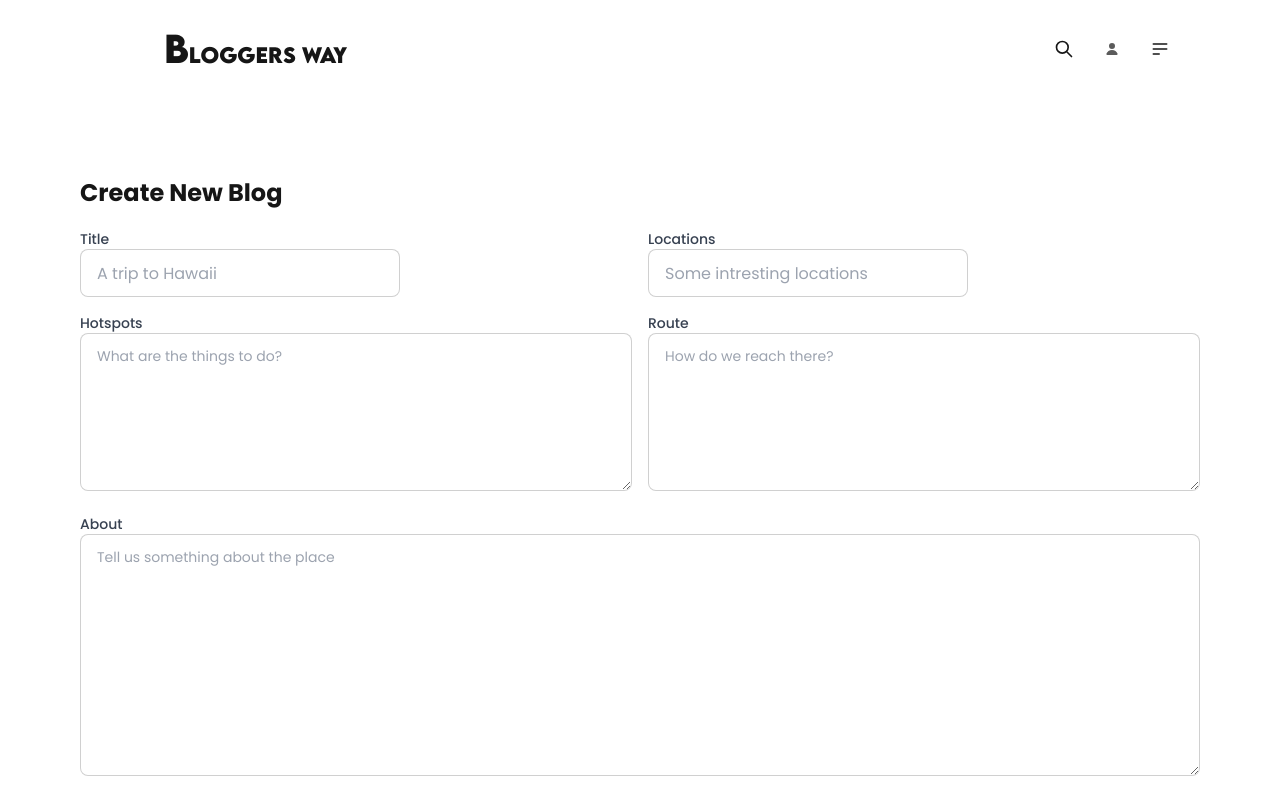
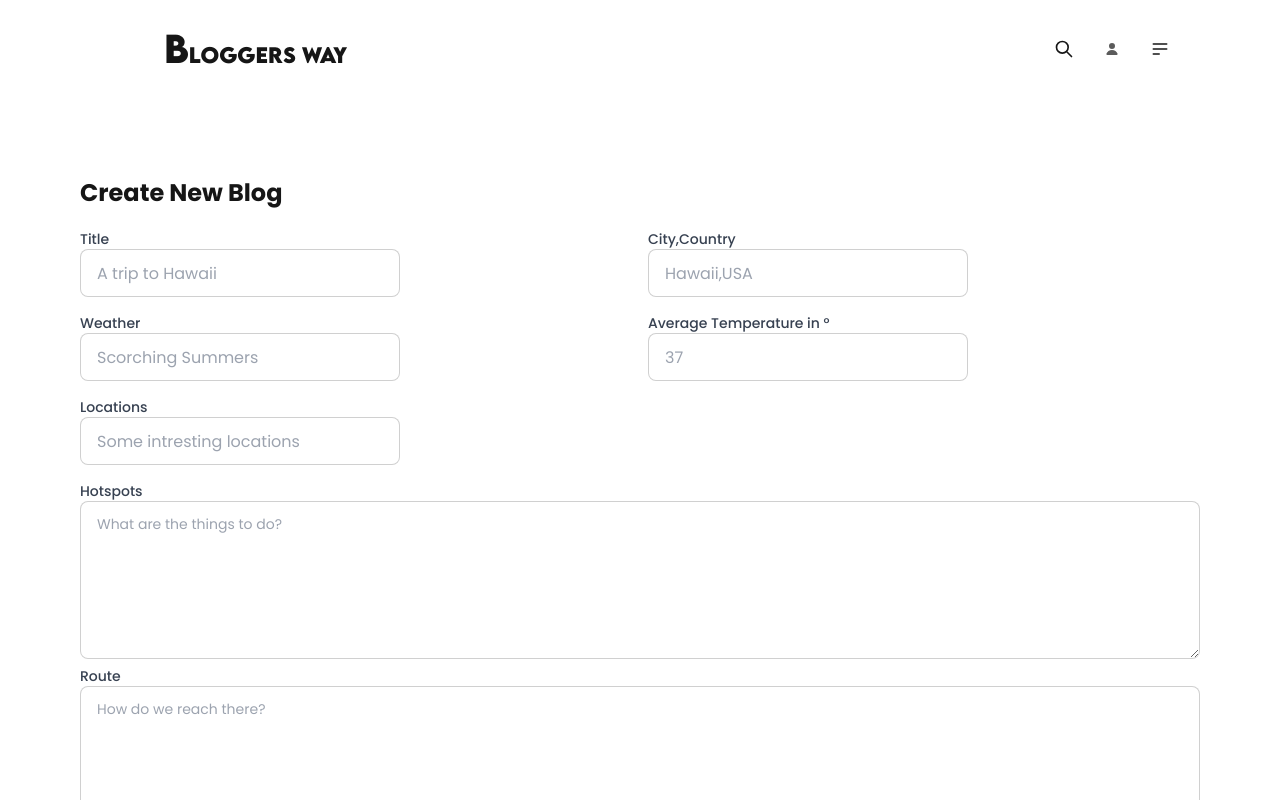
Before and after one commit to ayussh-2/bloggersWay, a React (Vite) app in the folder frontend/: page /create in a window 1280 px wide. Shown: the top 800 px of the page. Built offline with nearby package versions, Linux system fonts and the light colour scheme; no server answers; sample sign-in values are in the browser's storage; a web font is replaced by a local one.

Commit message:
task accomplished
next up user likes and user posts

```diff
--- a/frontend/src/App.tsx
+++ b/frontend/src/App.tsx
@@ -75,6 +75,9 @@ export default function App() {
         stories: string;
         cover: null;
         multiImage: null;
+        weather: string;
+        avgTemp: string;
+        cityAndCountry: string;
     }) {
         console.log(blog);
         axios
--- a/frontend/src/components/Footer.tsx
+++ b/frontend/src/components/Footer.tsx
@@ -1,14 +1,15 @@
+import { Link } from "react-router-dom";
 export default function Footer() {
     return (
         <>
             <footer className="footer px-10 py-4 border-t bg-base-200 text-base-content border-base-300">
                 <aside className="items-center grid-flow-col">
-                    <p>
+                    <Link to="/">
                         <p className=" text-xl font-lemonBld font-bold py-5 mx-5">
                             <span className="font-extrabold text-4xl">B</span>
                             loggers Way
                         </p>
-                    </p>
+                    </Link>
                 </aside>
                 <nav className="md:place-self-center md:justify-self-end">
                     <div className="grid grid-flow-col gap-4">
--- a/frontend/src/pages/CreateBlog.tsx
+++ b/frontend/src/pages/CreateBlog.tsx
@@ -13,6 +13,9 @@ export default function CreateBlog({
         uid: "",
         author: "",
         title: "",
+        cityAndCountry: "",
+        weather: "",
+        avgTemp: "",
         locations: "",
         hotspots: "",
         route: "",
@@ -35,7 +38,12 @@ export default function CreateBlog({
     const [multiImage, setMultiImage] = useState(null);
     const [loading, setLoading] = useState(false);
 
-    async function uploadImages(images: any) {
+    async function uploadImages(images: any[]) {
+        if (images.length !== 3) {
+            toast.error("Exactly three images are required.");
+            return;
+        }
+
         const uploadedImages = await Promise.all(
             images.map(async (img: any) => {
                 return await handleUploadImage(img, "multiImage");
@@ -45,41 +53,65 @@ export default function CreateBlog({
     }
     async function handleSubmit(e: any) {
         e.preventDefault();
+        setLoading(true);
+        scrollToTop();
+        try {
             if (
                 blog.title === "" ||
                 blog.locations === "" ||
                 blog.hotspots === "" ||
                 blog.route === "" ||
                 blog.about === "" ||
-            blog.stories === ""
+                blog.stories === "" ||
+                blog.weather === "" ||
+                blog.avgTemp === "" ||
+                blog.cityAndCountry === ""
             ) {
                 toast.info("Please fill all the fields");
                 return;
             }
-        setLoading(true);
-        const coverImgUrl = await handleUploadImage(coverImage, "cover");
-        const multiImgUrls = await uploadImages(Array.from(multiImage || []));
 
+            const multiImgUrls = await uploadImages(
+                Array.from(multiImage || [])
+            );
+            const coverImgUrl =
+                multiImgUrls.length !== 0
+                    ? await handleUploadImage(coverImage, "cover")
+                    : "";
+
+            if (coverImage !== "") {
                 handleCreateBlog({
                     ...blog,
                     cover: coverImgUrl,
                     multiImage: multiImgUrls,
                 });
+            }
             setBlog({
                 ...blog,
                 title: "",
+                cityAndCountry: "",
                 locations: "",
                 hotspots: "",
+                weather: "",
+                avgTemp: "",
                 route: "",
                 about: "",
                 stories: "",
                 cover: "",
                 multiImage: Array,
             });
+            toast.success("Blog Uploaded!");
+        } catch (error) {
+        } finally {
             setLoading(false);
-        toast.success("Blog Uploaded!");
         }
-
+    }
+    function scrollToTop() {
+        window.scrollTo({
+            top: 0,
+            behavior: "smooth",
+        });
+    }
     return (
         <>
             {loading && (
@@ -126,6 +158,69 @@ export default function CreateBlog({
                         </div>
                         <div>
                             <label
+                                htmlFor="title"
+                                className="block text-sm font-medium text-gray-700"
+                            >
+                                City,Country
+                            </label>
+                            <input
+                                type="text"
+                                id="title"
+                                placeholder="Hawaii,USA"
+                                className="input-med "
+                                value={blog.cityAndCountry}
+                                onChange={(e) =>
+                                    setBlog({
+                                        ...blog,
+                                        cityAndCountry: e.target.value,
+                                    })
+                                }
+                            />
+                        </div>
+                        <div>
+                            <label
+                                htmlFor="title"
+                                className="block text-sm font-medium text-gray-700"
+                            >
+                                Weather
+                            </label>
+                            <input
+                                type="text"
+                                id="title"
+                                placeholder="Scorching Summers"
+                                className="input-med "
+                                value={blog.weather}
+                                onChange={(e) =>
+                                    setBlog({
+                                        ...blog,
+                                        weather: e.target.value,
+                                    })
+                                }
+                            />
+                        </div>
+                        <div>
+                            <label
+                                htmlFor="title"
+                                className="block text-sm font-medium text-gray-700"
+                            >
+                                Average Temperature in &deg;
+                            </label>
+                            <input
+                                type="text"
+                                id="title"
+                                placeholder="37"
+                                className="input-med "
+                                value={blog.avgTemp}
+                                onChange={(e) =>
+                                    setBlog({
+                                        ...blog,
+                                        avgTemp: e.target.value,
+                                    })
+                                }
+                            />
+                        </div>
+                        <div>
+                            <label
                                 htmlFor="locations"
                                 className="block text-sm font-medium text-gray-700"
                             >
@@ -145,7 +240,9 @@ export default function CreateBlog({
                                 }
                             />
                         </div>
+                    </div>
                     <div>
+                        <div className="">
                             <label
                                 htmlFor="hotspots"
                                 className="block text-sm font-medium text-gray-700"
--- a/frontend/src/pages/TravelBlog.tsx
+++ b/frontend/src/pages/TravelBlog.tsx
@@ -69,18 +69,20 @@ export default function TravelBlog({ findBlogById }: any) {
                             }}
                             className="absolute -bottom-24 flex items-center justify-center w-full"
                         >
-                            <div className="bg-white h-40 gap-x-10 gap-y-5 rounded-md font-poppins px-10 py-5 grid grid-cols-2 drop-shadow-xl">
+                            <div className="bg-white h-40 gap-x-10 gap-y-5 rounded-md font-poppins px-10 py-5 grid grid-cols-2 drop-shadow-xl capitalize">
                                 <div className="flex items-center gap-5">
                                     <i className="fa-solid fa-cloud text-3xl"></i>
-                                    <p>Windy</p>
+                                    <p>{blog.weather || "Windy"}</p>
                                 </div>
                                 <div className="flex items-center gap-5">
                                     <i className="fa-solid fa-temperature-half text-3xl"></i>
-                                    <p>25&deg;</p>
+                                    <p>{blog.avgTemp || "27"}&deg;</p>
                                 </div>
                                 <div className="flex items-center gap-5">
                                     <i className="fa-solid fa-earth-asia text-3xl"></i>
-                                    <p>Kolkata, India</p>
+                                    <p>
+                                        {blog.cityAndCountry || "Kolkata,India"}
+                                    </p>
                                 </div>
                                 <div className="flex items-center gap-5">
                                     <i className="fa-solid fa-at text-3xl"></i>
```
Also changed, not shown: 2 other files (tests, documents, lock files or other folders). Lines whose indentation alone changed are shown as unchanged.
